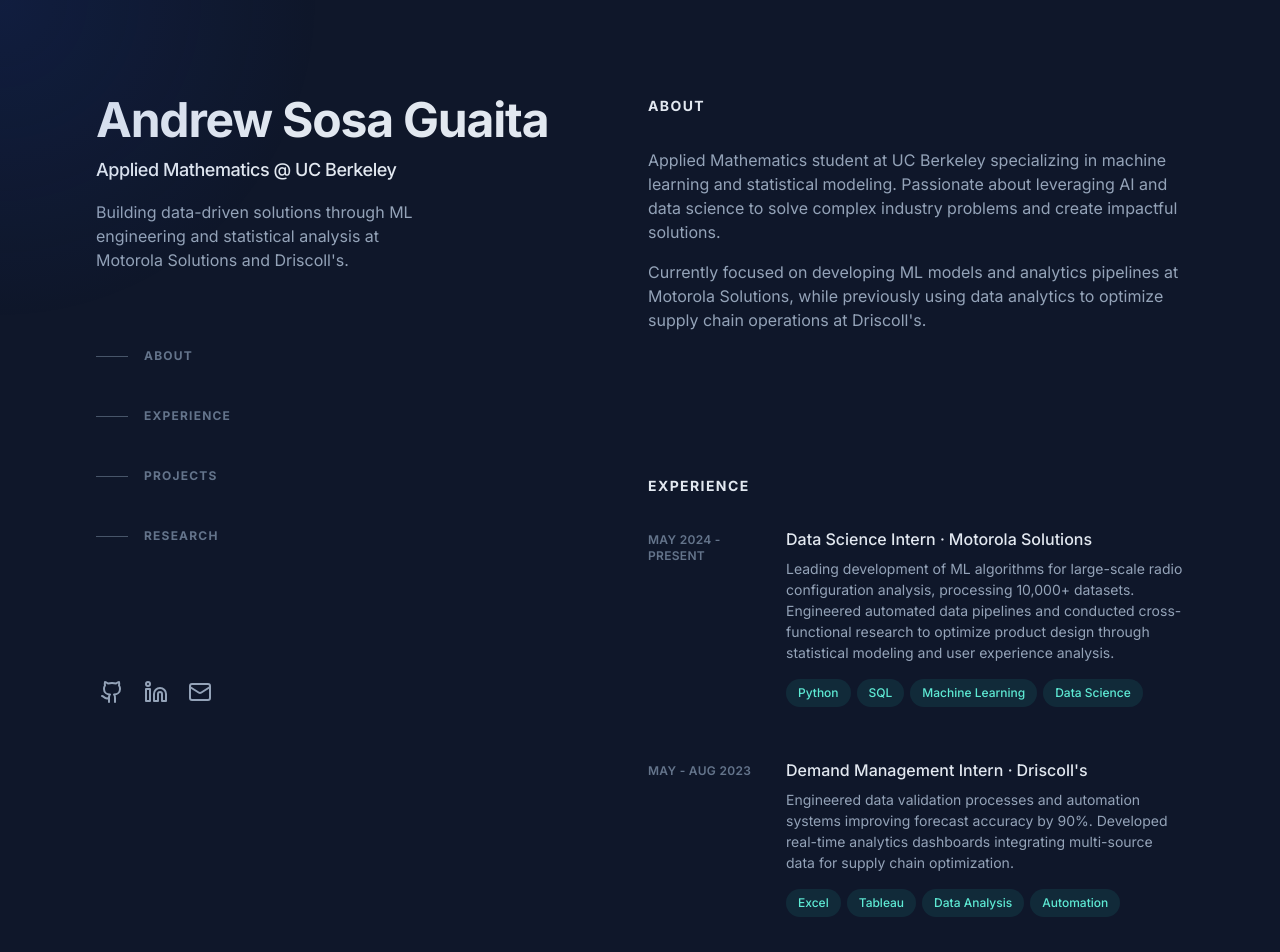
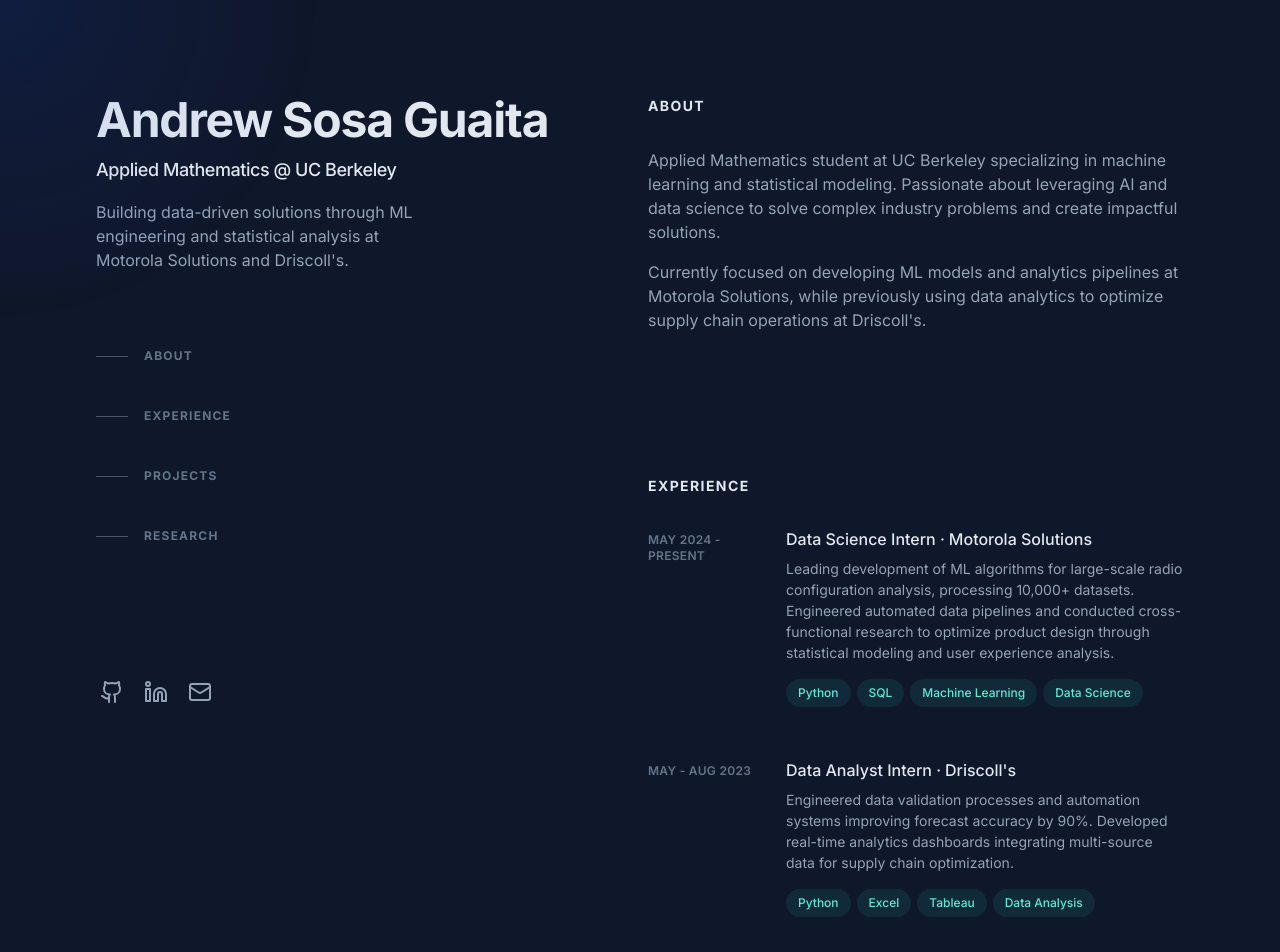
Before and after one commit to andrewsosag/andrewsosag.github.io, a Next.js app: page / in a window 1280 px wide. Shown: the top 952 px of the page. Built offline with nearby package versions, Linux system fonts and the light colour scheme.

Commit message:
Updated index.js

```diff
--- a/src/data/index.js
+++ b/src/data/index.js
@@ -8,11 +8,11 @@ export const experiences = [
     technologies: ["Python", "SQL", "Machine Learning", "Data Science"]
   },
   {
-    title: "Demand Management Intern",
+    title: "Data Analyst Intern",
     company: "Driscoll's",
     date: "May - Aug 2023",
     description: "Engineered data validation processes and automation systems improving forecast accuracy by 90%. Developed real-time analytics dashboards integrating multi-source data for supply chain optimization.",
-    technologies: ["Excel", "Tableau", "Data Analysis", "Automation"]
+    technologies: ["Python", "Excel", "Tableau", "Data Analysis"]
   }
 ];
 
```
